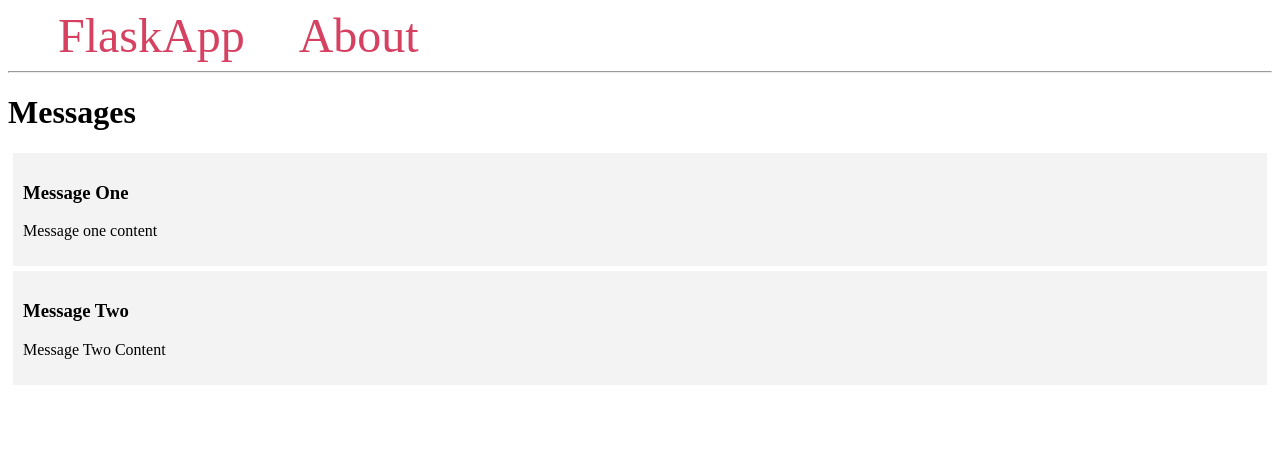
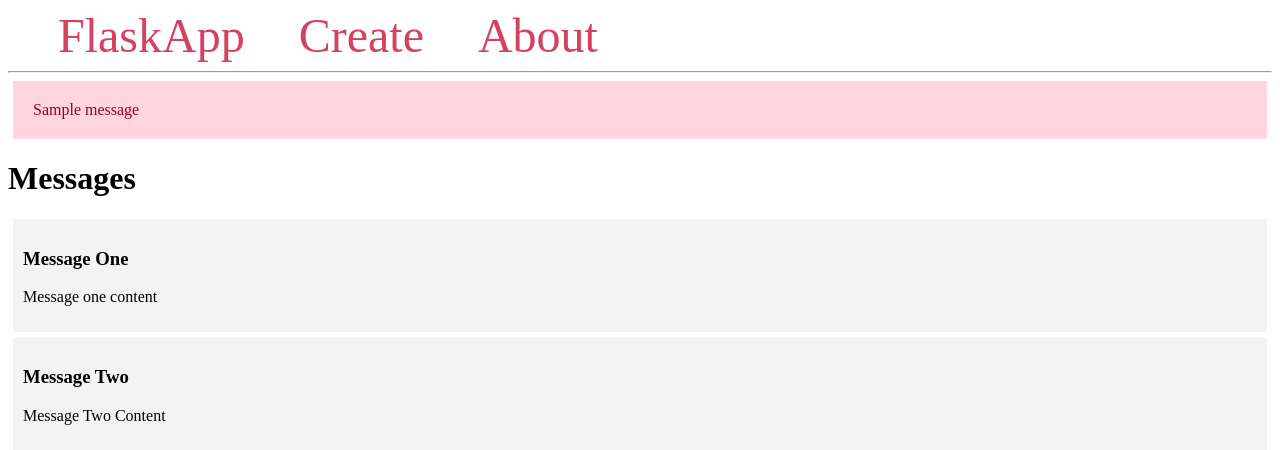
Before and after one commit to diawando/web_forms_flask, a Flask app: page / in a window 1280 px wide. Shown: the top 450 px of the page. Run offline with Flask 2, Linux system fonts and the light colour scheme; one stand-in notice (Sample message) is shown.

Commit message:
gestion des messages flash dans base.html

```diff
--- a/templates/base.html
+++ b/templates/base.html
@@ -15,15 +15,26 @@
                 margin-left: 50px;
                 text-decoration: none;
               }
+            .alert{
+                padding: 20px;
+                margin: 5px;
+                color: #970020;
+                background-color: #ffd5de;
+            }
+
         </style>
    </head>
    <body>
        <nav>
            <a href="{{ url_for('index') }}">FlaskApp</a>
+           <a href="{{url_for('create') }}">Create</a>
            <a href="#">About</a>
        </nav>
        <hr>
        <div class="content">
+             {% for message in get_flashed_messages() %}
+                <div class="alert">{{ message }}</div>
+             {% endfor %}
             {% block content %} {% endblock %}
        </div>
    </body>
```
